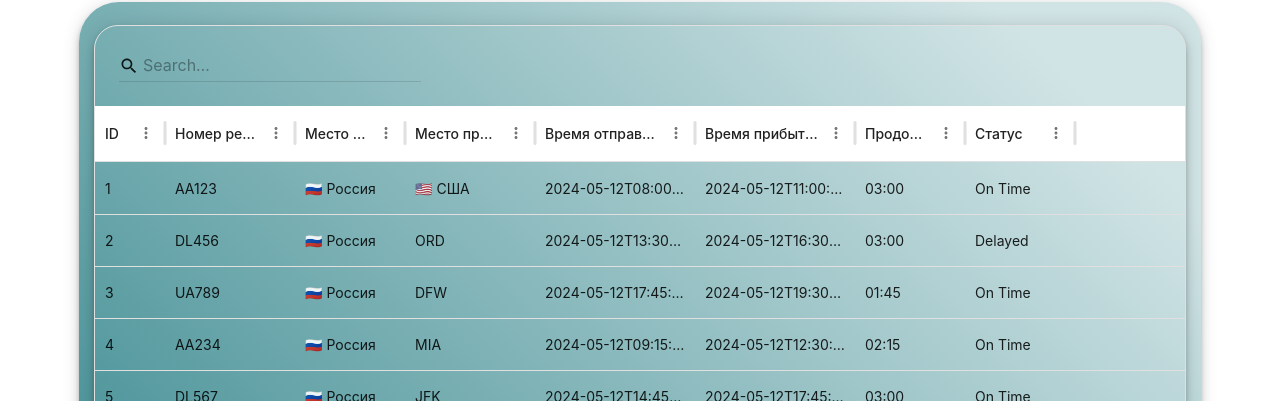
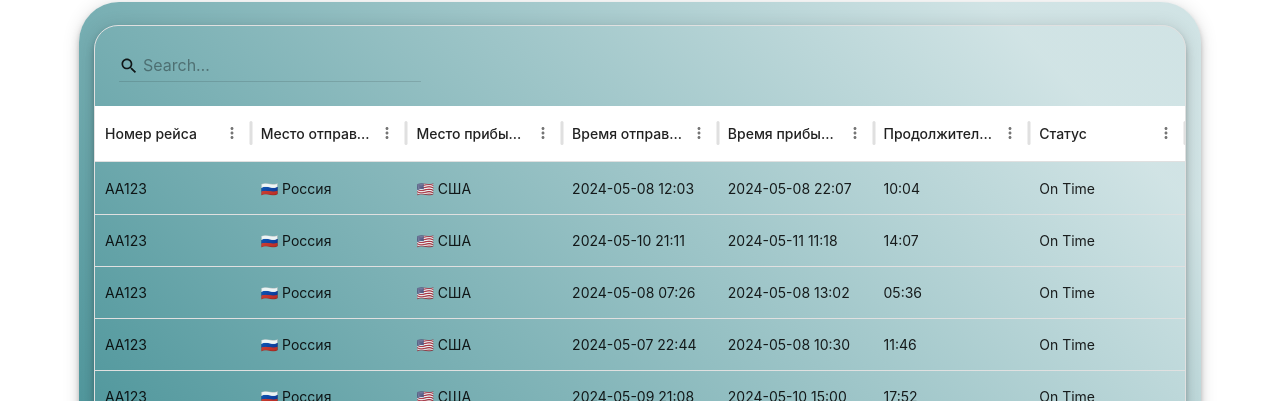
Before and after one commit to spikegaming100/React-Airlines, a React (Create React App) app: page / in a window 1280 px wide. Shown: the part 399-800 px from the top of the page. Built offline with nearby package versions, Linux system fonts and the light colour scheme.

Commit message:
Fucking time

```diff
--- a/package.json
+++ b/package.json
@@ -21,6 +21,7 @@
     "@testing-library/user-event": "^13.5.0",
     "animejs": "^3.2.2",
     "axios": "^1.6.0",
+    "date-fns": "^3.6.0",
     "notistack": "^3.0.1",
     "react": "^18.2.0",
     "react-dom": "^18.2.0",
--- a/src/MainPage/AirBox.js
+++ b/src/MainPage/AirBox.js
@@ -7,7 +7,7 @@ import anime from "animejs";
 
 export function AirBox({ count }) {
     return (
-        <Box className="custom-class"
+        <Box className="box-styled"
             sx={{
                 background: GradientColor,
                 borderRadius: 10,
@@ -56,7 +56,7 @@ const MovingImages = () => {
     }, []);
 
     return (
-        <Box className="custom-class"
+        <Box className="box-styled"
             ref={boxRef}
             sx={{
                 width: 250,
--- a/src/MainPage/Content.js
+++ b/src/MainPage/Content.js
@@ -1,18 +1,20 @@
 import Box from "@mui/material/Box";
 import * as React from "react";
+import {DataGrid, GridToolbarContainer, GridToolbarQuickFilter} from "@mui/x-data-grid";
 import {GradientColor} from "../SubElements/theme";
 import  '../SubElements/BoxStyle.css'
-import {DataGrid, GridToolbarContainer, GridToolbarQuickFilter} from "@mui/x-data-grid";
 import {rows, columns} from "./Table";
 
 function TableGrid() {
     return (
         <DataGrid
-            rows={rows} columns={columns} pageSize={6}
+            rows={rows}
+            columns={columns}
+            pageSize={6}
             slots={{
                 toolbar: CustomToolbar,
             }}
-            className="custom-class"
+            className="box-styled"
             sx={{
                 borderRadius: 6,
             }}
@@ -31,8 +33,8 @@ const CustomToolbar = () => {
 
 export function Content() {
     return (
-        <Box className="custom-class" paddingTop={1} paddingBottom={4}
-            sx={{
+        <Box className="box-styled" paddingTop={1} paddingBottom={4}
+             sx={{
                 width: window.Width,
                 height: 1000,
                 background: GradientColor,
--- a/src/MainPage/Table.js
+++ b/src/MainPage/Table.js
@@ -1,19 +1,60 @@
+import { format } from 'date-fns';
 
-export const rows = [
-    { id: 1, flightNumber: 'AA123', origin: '🇷🇺 Россия', destination: '🇺🇸 США', departureTime: '2024-05-12T08:00:00', arrivalTime: '2024-05-12T11:00:00', duration: '03:00', status: 'On Time' },
-    { id: 2, flightNumber: 'DL456', origin: '🇷🇺 Россия', destination: 'ORD', departureTime: '2024-05-12T13:30:00', arrivalTime: '2024-05-12T16:30:00', duration: '03:00', status: 'Delayed' },
-    { id: 3, flightNumber: 'UA789', origin: '🇷🇺 Россия', destination: 'DFW', departureTime: '2024-05-12T17:45:00', arrivalTime: '2024-05-12T19:30:00', duration: '01:45', status: 'On Time' },
-    { id: 4, flightNumber: 'AA234', origin: '🇷🇺 Россия', destination: 'MIA', departureTime: '2024-05-12T09:15:00', arrivalTime: '2024-05-12T12:30:00', duration: '02:15', status: 'On Time' },
-    { id: 5, flightNumber: 'DL567', origin: '🇷🇺 Россия', destination: 'JFK', departureTime: '2024-05-12T14:45:00', arrivalTime: '2024-05-12T17:45:00', duration: '03:00', status: 'On Time' },
-];
+const currentDate = new Date().getTime();
+const millisecondsPerDay = 24 * 60 * 60 * 1000;
+const millisecondsPerHour = 60 * 60 * 1000;
+const millisecondsPerMinute = 60 * 1000;
+
+const getRandomNumber = (min, max) => {
+    return Math.floor(Math.random() * (max - min + 1)) + min;
+};
+
+const az = (a) => {
+    if (a < 10)
+        return "0" + a;
+    return a;
+}
+
+const Time = () => {
+    const days = getRandomNumber(1, 2);
+    let first = currentDate + (days * millisecondsPerDay);
+    first += (getRandomNumber(0, 2) * millisecondsPerDay) + (getRandomNumber(0,23) * millisecondsPerHour) + (getRandomNumber(0,59) * millisecondsPerMinute);
+    const randomHours = getRandomNumber(0, 23);
+    const randomMinutes = getRandomNumber(0, 59);
+
+    let diff = (randomHours * millisecondsPerHour) + (randomMinutes * millisecondsPerMinute);
+    const second = first + diff;
+    let str = az(randomHours)+ ":" + az(randomMinutes);
+    return { first, second, str };
+};
+
+
+
+const generateRow = () => {
+    const { first, second, str } = Time();
+    return {
+        flightNumber: 'AA123',
+        origin: '🇷🇺 Россия',
+        destination: '🇺🇸 США',
+        depTime: format(first, 'yyyy-MM-dd HH:mm'),
+        arrTime: format(second, 'yyyy-MM-dd HH:mm'),
+        duration: str,
+        status: 'On Time'
+    };
+};
+
+export const rows = Array.from({ length: 30 }, (_, index) => ({
+    id: index + 1,
+    ...generateRow()
+}));
+
 
 export const columns = [
-    { field: 'id', headerName: 'ID', width: 70 },
-    { field: 'flightNumber', headerName: 'Номер рейса', width: 130 },
-    { field: 'origin', headerName: 'Место отправления', width: 110 },
-    { field: 'destination', headerName: 'Место прибытия', width: 130 },
-    { field: 'departureTime', headerName: 'Время отправления', width: 160 },
-    { field: 'arrivalTime', headerName: 'Время прибытия', width: 160 },
-    { field: 'duration', headerName: 'Продолжительность', width: 110 },
-    { field: 'status', headerName: 'Статус', width: 110 },
+    { field: 'flightNumber', headerName: 'Номер рейса',flex: 1 },
+    { field: 'origin', headerName: 'Место отправления', flex: 1},
+    { field: 'destination', headerName: 'Место прибытия',flex: 1 },
+    { field: 'depTime', headerName: 'Время отправления', flex: 1, type: 'datetime' },
+    { field: 'arrTime', headerName: 'Время прибытия', flex: 1},
+    { field: 'duration', headerName: 'Продолжительность', flex: 1},
+    { field: 'status', headerName: 'Статус', flex: 1 },
 ];
--- a/src/SubElements/BoxStyle.css
+++ b/src/SubElements/BoxStyle.css
@@ -1,4 +1,4 @@
-.custom-class {
+.box-styled {
     border-radius: 40px;
     box-shadow: 0 3px 5px -1px rgba(0,0,0,0.2),0 6px 10px 0 rgba(0,0,0,0.14),0 1px 18px 0 rgba(0,0,0,0.12);
     margin: 15px;
```
Also changed, not shown: 1 other file (tests, documents, lock files or other folders).
